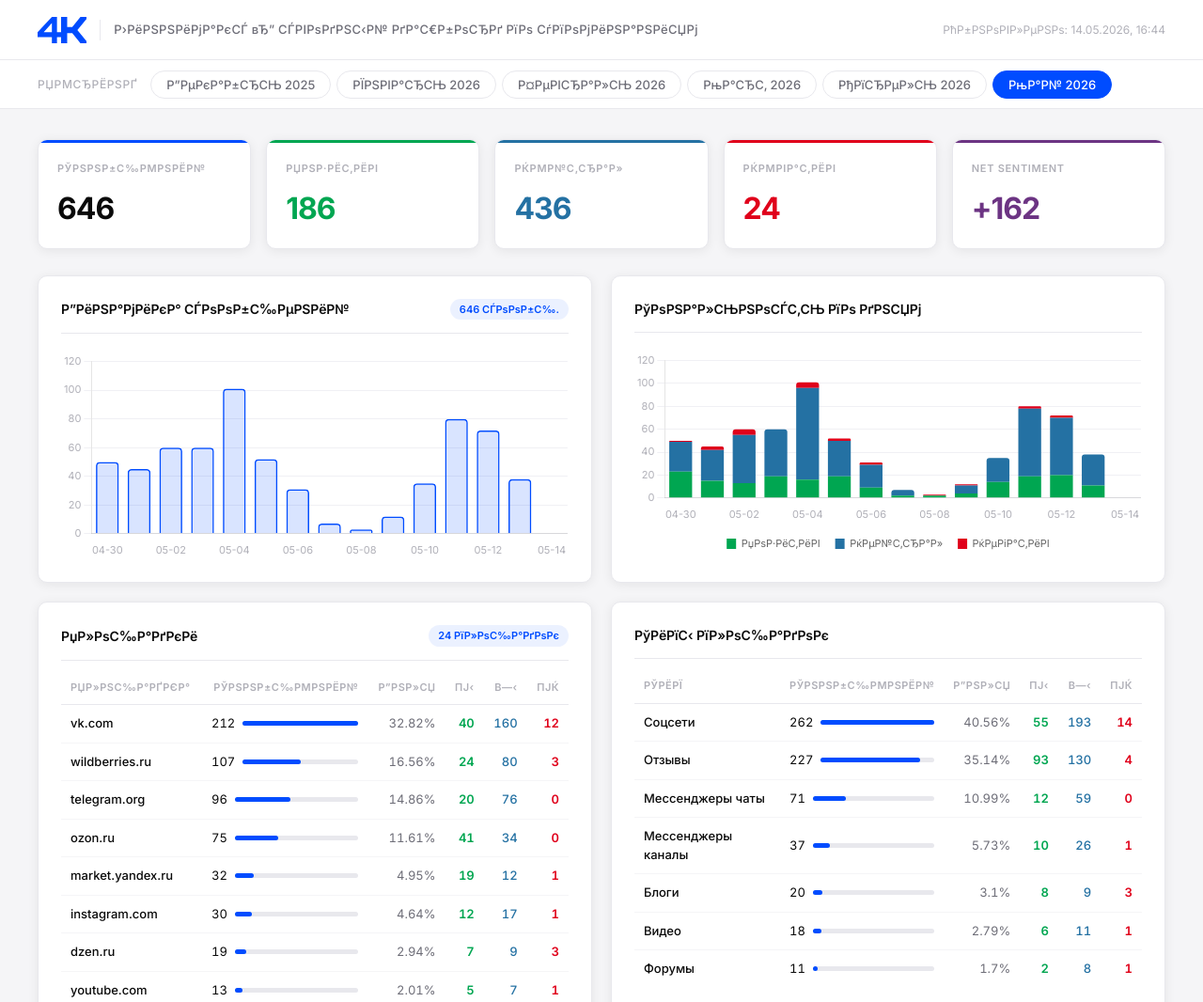
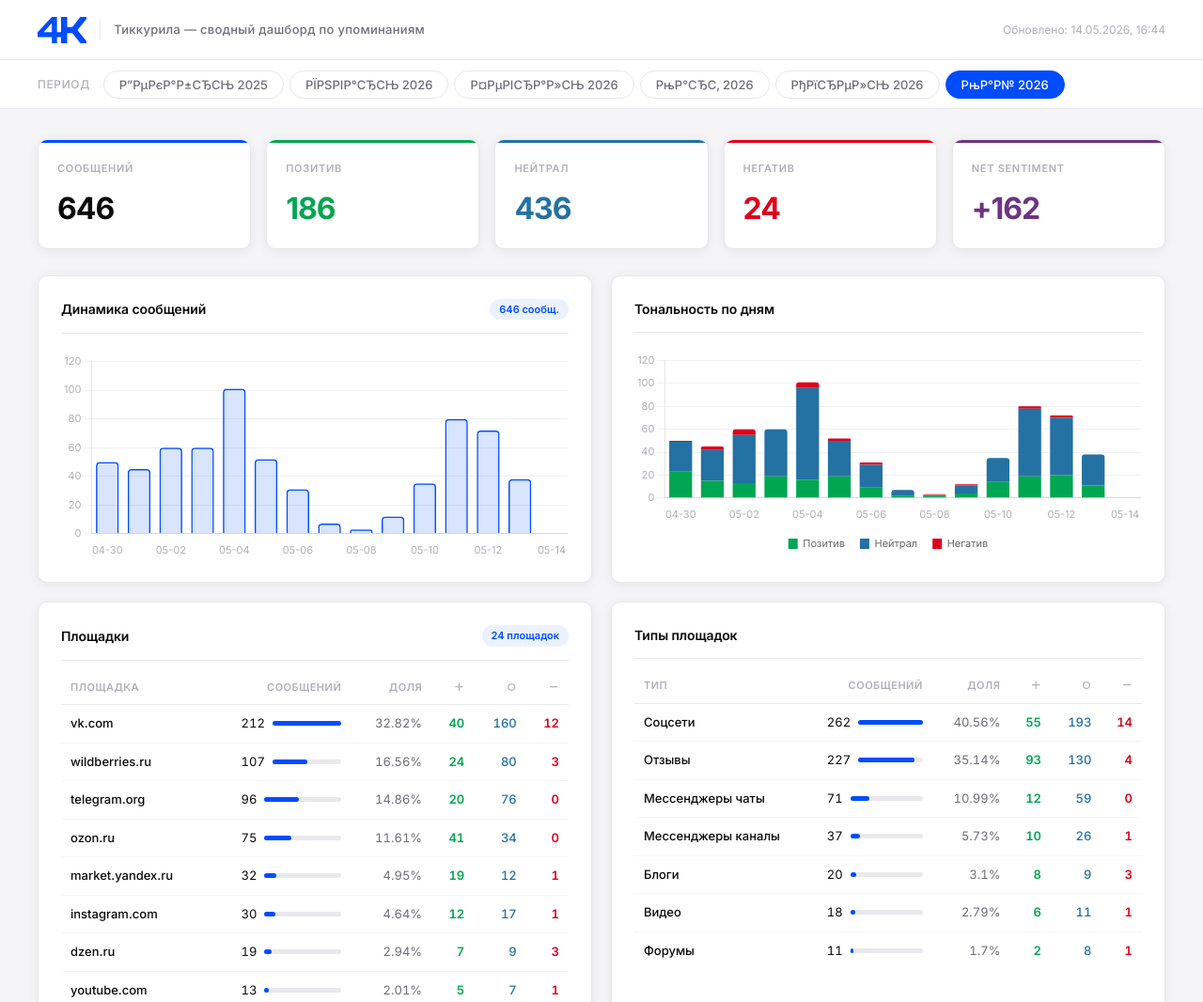
Before and after one commit to AndrewKK875/my-app, a website: page ba-tikk/dashboard/index.html in a window 1280 px wide. Shown: the top 1066 px of the page at 94% size. Drawn offline with nearby package versions, Linux system fonts and the light colour scheme.

Commit message:
fix: исправить кодировку index.html Тиккурила (UTF-8 без BOM)

```diff
--- a/ba-tikk/dashboard/index.html
+++ b/ba-tikk/dashboard/index.html
@@ -3,7 +3,7 @@
 <head>
 <meta charset="UTF-8">
 <meta name="viewport" content="width=device-width, initial-scale=1.0">
-<title>Р›РёРЅРЅРёРјР°РєСЃ вЂ” Brand Analytics</title>
+<title>Тиккурила — Brand Analytics</title>
 <link rel="preconnect" href="https://fonts.googleapis.com">
 <link rel="preconnect" href="https://fonts.gstatic.com" crossorigin>
 <link href="https://fonts.googleapis.com/css2?family=Inter:wght@300;400;500;600;700&display=swap" rel="stylesheet">
@@ -34,7 +34,6 @@
     line-height: 1.5;
   }
 
-  /* в”Ђв”Ђ Header в”Ђв”Ђ */
   header {
     background: var(--white);
     border-bottom: 1px solid var(--gray-2);
@@ -48,34 +47,12 @@
     z-index: 100;
   }
 
-  .logo {
-    display: flex;
-    align-items: center;
-    gap: 14px;
-  }
+  .logo { display: flex; align-items: center; gap: 14px; }
+  .logo svg { height: 28px; width: auto; }
+  .logo-divider { width: 1px; height: 22px; background: var(--gray-2); }
+  .logo-label { font-size: 13px; font-weight: 500; color: var(--gray-4); letter-spacing: .3px; }
+  #updated { font-size: 12px; color: var(--gray-3); font-weight: 400; }
 
-  .logo svg { height: 28px; width: auto; }
-
-  .logo-divider {
-    width: 1px;
-    height: 22px;
-    background: var(--gray-2);
-  }
-
-  .logo-label {
-    font-size: 13px;
-    font-weight: 500;
-    color: var(--gray-4);
-    letter-spacing: .3px;
-  }
-
-  #updated {
-    font-size: 12px;
-    color: var(--gray-3);
-    font-weight: 400;
-  }
-
-  /* в”Ђв”Ђ Month bar в”Ђв”Ђ */
   .month-bar {
     background: var(--white);
     border-bottom: 1px solid var(--gray-2);
@@ -87,75 +64,39 @@
   }
 
   .month-bar-label {
-    font-size: 12px;
-    font-weight: 500;
-    color: var(--gray-3);
-    text-transform: uppercase;
-    letter-spacing: .6px;
-    margin-right: 8px;
+    font-size: 12px; font-weight: 500; color: var(--gray-3);
+    text-transform: uppercase; letter-spacing: .6px; margin-right: 8px;
   }
 
   .month-btn {
-    padding: 6px 16px;
-    border: 1px solid var(--gray-2);
-    border-radius: 20px;
-    background: transparent;
-    cursor: pointer;
-    font-size: 13px;
-    font-family: 'Inter', sans-serif;
-    font-weight: 500;
-    color: var(--gray-4);
-    transition: all .15s;
-    white-space: nowrap;
+    padding: 6px 16px; border: 1px solid var(--gray-2); border-radius: 20px;
+    background: transparent; cursor: pointer; font-size: 13px;
+    font-family: 'Inter', sans-serif; font-weight: 500; color: var(--gray-4);
+    transition: all .15s; white-space: nowrap;
   }
+  .month-btn:hover { border-color: var(--blue); color: var(--blue); }
+  .month-btn.active { background: var(--blue); border-color: var(--blue); color: var(--white); }
 
-  .month-btn:hover {
-    border-color: var(--blue);
-    color: var(--blue);
-  }
+  main { max-width: 1280px; margin: 0 auto; padding: 32px 40px; }
 
-  .month-btn.active {
-    background: var(--blue);
-    border-color: var(--blue);
-    color: var(--white);
-  }
-
-  /* в”Ђв”Ђ Layout в”Ђв”Ђ */
-  main {
-    max-width: 1280px;
-    margin: 0 auto;
-    padding: 32px 40px;
-  }
-
-  /* в”Ђв”Ђ Cards в”Ђв”Ђ */
   .cards {
     display: grid;
     grid-template-columns: repeat(5, 1fr);
     gap: 16px;
     margin-bottom: 28px;
   }
-
   @media (max-width: 1024px) { .cards { grid-template-columns: repeat(3, 1fr); } }
   @media (max-width: 640px)  { .cards { grid-template-columns: repeat(2, 1fr); } }
 
   .card {
-    background: var(--white);
-    border-radius: var(--radius);
-    padding: 22px 20px 18px;
-    box-shadow: var(--shadow);
-    border: 1px solid var(--gray-2);
-    position: relative;
-    overflow: hidden;
+    background: var(--white); border-radius: var(--radius);
+    padding: 22px 20px 18px; box-shadow: var(--shadow);
+    border: 1px solid var(--gray-2); position: relative; overflow: hidden;
   }
-
   .card::before {
-    content: '';
-    position: absolute;
-    top: 0; left: 0; right: 0;
-    height: 3px;
-    background: var(--gray-2);
+    content: ''; position: absolute; top: 0; left: 0; right: 0;
+    height: 3px; background: var(--gray-2);
   }
-
   .card.blue::before   { background: var(--blue); }
   .card.green::before  { background: var(--green); }
   .card.neutral::before{ background: #2471a3; }
@@ -163,222 +104,145 @@
   .card.purple::before { background: #6c3483; }
 
   .card .card-label {
-    font-size: 11px;
-    font-weight: 600;
-    text-transform: uppercase;
-    letter-spacing: .7px;
-    color: var(--gray-3);
-    margin-bottom: 10px;
+    font-size: 11px; font-weight: 600; text-transform: uppercase;
+    letter-spacing: .7px; color: var(--gray-3); margin-bottom: 10px;
   }
-
-  .card .card-value {
-    font-size: 32px;
-    font-weight: 700;
-    letter-spacing: -1px;
-    color: var(--black);
-  }
-
+  .card .card-value { font-size: 32px; font-weight: 700; letter-spacing: -1px; color: var(--black); }
   .card.green  .card-value { color: var(--green); }
   .card.red    .card-value { color: var(--red); }
   .card.neutral .card-value{ color: #2471a3; }
   .card.purple .card-value { color: #6c3483; }
 
-  /* в”Ђв”Ђ Panels в”Ђв”Ђ */
-  .row {
-    display: grid;
-    grid-template-columns: 1fr 1fr;
-    gap: 20px;
-    margin-bottom: 20px;
-  }
-
-  .row.single { grid-template-columns: 1fr; }
-
+  .row { display: grid; grid-template-columns: 1fr 1fr; gap: 20px; margin-bottom: 20px; }
   @media (max-width: 900px) { .row { grid-template-columns: 1fr; } }
 
   .panel {
-    background: var(--white);
-    border-radius: var(--radius);
-    padding: 24px;
-    box-shadow: var(--shadow);
-    border: 1px solid var(--gray-2);
+    background: var(--white); border-radius: var(--radius);
+    padding: 24px; box-shadow: var(--shadow); border: 1px solid var(--gray-2);
   }
+  .panel-header {
+    display: flex; align-items: center; justify-content: space-between;
+    margin-bottom: 20px; padding-bottom: 14px; border-bottom: 1px solid var(--gray-2);
+  }
+  .panel-title { font-size: 14px; font-weight: 600; color: var(--black); letter-spacing: -.1px; }
+  .panel-badge {
+    font-size: 11px; font-weight: 600; color: var(--blue);
+    background: rgba(0,76,255,.08); padding: 3px 10px; border-radius: 20px;
+  }
+  .chart-wrap { position: relative; height: 220px; }
 
-  .panel-header {
-    display: flex;
-    align-items: center;
-    justify-content: space-between;
-    margin-bottom: 20px;
-    padding-bottom: 14px;
+  table { width: 100%; border-collapse: collapse; font-size: 13px; }
+  thead th {
+    text-align: left; padding: 0 10px 10px; font-size: 11px; font-weight: 600;
+    text-transform: uppercase; letter-spacing: .5px; color: var(--gray-3);
     border-bottom: 1px solid var(--gray-2);
   }
-
-  .panel-title {
-    font-size: 14px;
-    font-weight: 600;
-    color: var(--black);
-    letter-spacing: -.1px;
-  }
-
-  .panel-badge {
-    font-size: 11px;
-    font-weight: 600;
-    color: var(--blue);
-    background: rgba(0, 76, 255, .08);
-    padding: 3px 10px;
-    border-radius: 20px;
-  }
-
-  .chart-wrap {
-    position: relative;
-    height: 220px;
-  }
-
-  /* в”Ђв”Ђ Tables в”Ђв”Ђ */
-  table {
-    width: 100%;
-    border-collapse: collapse;
-    font-size: 13px;
-  }
-
-  thead th {
-    text-align: left;
-    padding: 0 10px 10px;
-    font-size: 11px;
-    font-weight: 600;
-    text-transform: uppercase;
-    letter-spacing: .5px;
-    color: var(--gray-3);
-    border-bottom: 1px solid var(--gray-2);
-  }
-
-  tbody td {
-    padding: 10px;
-    border-bottom: 1px solid var(--gray-1);
-    color: var(--black);
-  }
-
+  tbody td { padding: 10px; border-bottom: 1px solid var(--gray-1); color: var(--black); }
   tbody tr:last-child td { border-bottom: none; }
   tbody tr:hover td { background: var(--gray-1); }
 
   .td-name { font-weight: 500; }
   .td-num  { font-variant-numeric: tabular-nums; text-align: right; }
-
-  .tone-pos { color: var(--green);  font-weight: 600; }
-  .tone-neu { color: #2471a3;       font-weight: 500; }
-  .tone-neg { color: var(--red);    font-weight: 600; }
+  .tone-pos { color: var(--green); font-weight: 600; }
+  .tone-neu { color: #2471a3; font-weight: 500; }
+  .tone-neg { color: var(--red); font-weight: 600; }
 
   .bar-wrap { display: flex; align-items: center; gap: 8px; }
   .bar-bg   { flex: 1; background: var(--gray-2); border-radius: 4px; height: 5px; min-width: 50px; }
   .bar-fg   { background: var(--blue); border-radius: 4px; height: 5px; }
 
-  /* в”Ђв”Ђ States в”Ђв”Ђ */
-  #loading, #error {
-    text-align: center;
-    padding: 80px 20px;
-    color: var(--gray-3);
-    font-size: 15px;
-  }
-
+  #loading, #error { text-align: center; padding: 80px 20px; color: var(--gray-3); font-size: 15px; }
   #error { color: var(--red); }
 
   .spinner {
-    width: 32px; height: 32px;
-    border: 3px solid var(--gray-2);
-    border-top-color: var(--blue);
-    border-radius: 50%;
-    animation: spin .7s linear infinite;
-    margin: 0 auto 16px;
+    width: 32px; height: 32px; border: 3px solid var(--gray-2);
+    border-top-color: var(--blue); border-radius: 50%;
+    animation: spin .7s linear infinite; margin: 0 auto 16px;
   }
-
   @keyframes spin { to { transform: rotate(360deg); } }
 </style>
 </head>
 <body>
 
-<!-- Header -->
 <header>
   <div class="logo">
     <svg xmlns="http://www.w3.org/2000/svg" viewBox="0 0 486 261" fill="none">
       <path fill="#004cff" d="M192.315 0v150.463h40.489v50.153h-40.489v60.186h-50.609v-60.186H0v-50.153L141.706 0zm101.221 100.309h50.609L425.119 0h60.732v20.062L394.754 130.4l91.097 110.339v20.062h-60.732l-80.974-100.309h-50.609v100.309h-60.731V0h60.731zM60.731 150.463h80.975V60.186z"/>
     </svg>
     <div class="logo-divider"></div>
-    <span class="logo-label">Р›РёРЅРЅРёРјР°РєСЃ вЂ” СЃРІРѕРґРЅС‹Р№ РґР°С€Р±РѕСЂРґ РїРѕ СѓРїРѕРјРёРЅР°РЅРёСЏРј</span>
+    <span class="logo-label">Тиккурила — сводный дашборд по упоминаниям</span>
   </div>
   <span id="updated"></span>
 </header>
 
-<!-- Month selector -->
 <div class="month-bar">
-  <span class="month-bar-label">РџРµСЂРёРѕРґ</span>
+  <span class="month-bar-label">Период</span>
   <div id="month-buttons" style="display:flex;gap:6px;flex-wrap:wrap"></div>
 </div>
 
 <main>
   <div id="loading">
     <div class="spinner"></div>
-    Р—Р°РіСЂСѓР·РєР° РґР°РЅРЅС‹С…...
+    Загрузка данных...
   </div>
   <div id="error" style="display:none"></div>
 
   <div id="content" style="display:none">
 
-    <!-- РљР°СЂС‚РѕС‡РєРё -->
     <div class="cards">
       <div class="card blue">
-        <div class="card-label">РЎРѕРѕР±С‰РµРЅРёР№</div>
-        <div class="card-value" id="c-total">вЂ”</div>
+        <div class="card-label">Сообщений</div>
+        <div class="card-value" id="c-total">—</div>
       </div>
       <div class="card green">
-        <div class="card-label">РџРѕР·РёС‚РёРІ</div>
-        <div class="card-value" id="c-pos">вЂ”</div>
+        <div class="card-label">Позитив</div>
+        <div class="card-value" id="c-pos">—</div>
       </div>
       <div class="card neutral">
-        <div class="card-label">РќРµР№С‚СЂР°Р»</div>
-        <div class="card-value" id="c-neu">вЂ”</div>
+        <div class="card-label">Нейтрал</div>
+        <div class="card-value" id="c-neu">—</div>
       </div>
       <div class="card red">
-        <div class="card-label">РќРµРіР°С‚РёРІ</div>
-        <div class="card-value" id="c-neg">вЂ”</div>
+        <div class="card-label">Негатив</div>
+        <div class="card-value" id="c-neg">—</div>
       </div>
       <div class="card purple">
         <div class="card-label">Net Sentiment</div>
-        <div class="card-value" id="c-net">вЂ”</div>
+        <div class="card-value" id="c-net">—</div>
       </div>
     </div>
 
-    <!-- Р“СЂР°С„РёРєРё -->
     <div class="row">
       <div class="panel">
         <div class="panel-header">
-          <span class="panel-title">Р”РёРЅР°РјРёРєР° СЃРѕРѕР±С‰РµРЅРёР№</span>
-          <span class="panel-badge" id="badge-total">вЂ”</span>
+          <span class="panel-title">Динамика сообщений</span>
+          <span class="panel-badge" id="badge-total">—</span>
         </div>
         <div class="chart-wrap"><canvas id="chart-daily"></canvas></div>
       </div>
       <div class="panel">
         <div class="panel-header">
-          <span class="panel-title">РўРѕРЅР°Р»СЊРЅРѕСЃС‚СЊ РїРѕ РґРЅСЏРј</span>
+          <span class="panel-title">Тональность по дням</span>
         </div>
         <div class="chart-wrap"><canvas id="chart-tone"></canvas></div>
       </div>
     </div>
 
-    <!-- РўР°Р±Р»РёС†С‹ -->
     <div class="row">
       <div class="panel">
         <div class="panel-header">
-          <span class="panel-title">РџР»РѕС‰Р°РґРєРё</span>
-          <span class="panel-badge" id="badge-hubs">вЂ”</span>
+          <span class="panel-title">Площадки</span>
+          <span class="panel-badge" id="badge-hubs">—</span>
         </div>
         <div style="overflow-x:auto">
           <table>
             <thead><tr>
-              <th>РџР»РѕС‰Р°РґРєР°</th>
-              <th style="text-align:right">РЎРѕРѕР±С‰РµРЅРёР№</th>
-              <th style="text-align:right">Р”РѕР»СЏ</th>
-              <th style="text-align:right">пј‹</th>
-              <th style="text-align:right">в—‹</th>
-              <th style="text-align:right">пјЌ</th>
+              <th>Площадка</th>
+              <th style="text-align:right">Сообщений</th>
+              <th style="text-align:right">Доля</th>
+              <th style="text-align:right">＋</th>
+              <th style="text-align:right">○</th>
+              <th style="text-align:right">－</th>
             </tr></thead>
             <tbody id="body-hubs"></tbody>
           </table>
@@ -386,17 +250,17 @@
       </div>
       <div class="panel">
         <div class="panel-header">
-          <span class="panel-title">РўРёРїС‹ РїР»РѕС‰Р°РґРѕРє</span>
+          <span class="panel-title">Типы площадок</span>
         </div>
         <div style="overflow-x:auto">
           <table>
             <thead><tr>
-              <th>РўРёРї</th>
-              <th style="text-align:right">РЎРѕРѕР±С‰РµРЅРёР№</th>
-              <th style="text-align:right">Р”РѕР»СЏ</th>
-              <th style="text-align:right">пј‹</th>
-              <th style="text-align:right">в—‹</th>
-              <th style="text-align:right">пјЌ</th>
+              <th>Тип</th>
+              <th style="text-align:right">Сообщений</th>
+              <th style="text-align:right">Доля</th>
+              <th style="text-align:right">＋</th>
+              <th style="text-align:right">○</th>
+              <th style="text-align:right">－</th>
             </tr></thead>
             <tbody id="body-types"></tbody>
           </table>
@@ -424,7 +288,7 @@ function hide(id) { $(id).style.display = 'none'; }
 async function init() {
   try {
     const idx = await loadJSON(BASE + '/index.json');
-    $('updated').textContent = 'РћР±РЅРѕРІР»РµРЅРѕ: ' + new Date(idx.updatedAt).toLocaleString('ru-RU', { day:'2-digit', month:'2-digit', year:'numeric', hour:'2-digit', minute:'2-digit' });
+    $('updated').textContent = 'Обновлено: ' + new Date(idx.updatedAt).toLocaleString('ru-RU', { day:'2-digit', month:'2-digit', year:'numeric', hour:'2-digit', minute:'2-digit' });
 
     const btns = $('month-buttons');
     idx.months.forEach((m, i) => {
@@ -445,7 +309,7 @@ async function init() {
     await loadMonth(idx.months[idx.months.length - 1].key);
   } catch (e) {
     hide('loading');
-    $('error').textContent = 'РћС€РёР±РєР° Р·Р°РіСЂСѓР·РєРё РґР°РЅРЅС‹С…: ' + e.message;
+    $('error').textContent = 'Ошибка загрузки данных: ' + e.message;
     show('error');
   }
 }
@@ -462,10 +326,9 @@ async function loadMonth(key) {
   const net = s.netSentiment;
   const netEl = $('c-net');
   netEl.textContent = (net > 0 ? '+' : '') + net.toLocaleString('ru');
-  netEl.closest('.card').querySelector('.card-label').textContent = 'Net Sentiment';
 
-  $('badge-total').textContent = s.totalMsgs.toLocaleString('ru') + ' СЃРѕРѕР±С‰.';
-  $('badge-hubs').textContent  = d.hubs.length + ' РїР»РѕС‰Р°РґРѕРє';
+  $('badge-total').textContent = s.totalMsgs.toLocaleString('ru') + ' сообщ.';
+  $('badge-hubs').textContent  = d.hubs.length + ' площадок';
 
   renderDailyChart(d.dailyTone);
   renderToneChart(d.dailyTone);
@@ -479,17 +342,10 @@ function renderDailyChart(daily) {
     type: 'bar',
     data: {
       labels: daily.map(d => d.date.slice(5)),
-      datasets: [{
-        data: daily.map(d => d.msgs),
-        backgroundColor: 'rgba(0,76,255,.15)',
-        borderColor: '#004cff',
-        borderWidth: 1.5,
-        borderRadius: 4,
-      }]
+      datasets: [{ data: daily.map(d => d.msgs), backgroundColor: 'rgba(0,76,255,.15)', borderColor: '#004cff', borderWidth: 1.5, borderRadius: 4 }]
     },
     options: {
-      responsive: true,
-      maintainAspectRatio: false,
+      responsive: true, maintainAspectRatio: false,
       plugins: { legend: { display: false } },
       scales: {
         x: { grid: { display: false }, ticks: { maxTicksLimit: 10, font: { family: 'Inter', size: 11 }, color: '#b0b0b8' } },
@@ -506,14 +362,13 @@ function renderToneChart(daily) {
     data: {
       labels: daily.map(d => d.date.slice(5)),
       datasets: [
-        { label: 'РџРѕР·РёС‚РёРІ', data: daily.map(d => d.positive), backgroundColor: '#00a651', borderRadius: 3 },
-        { label: 'РќРµР№С‚СЂР°Р»', data: daily.map(d => d.neutral),  backgroundColor: '#2471a3', borderRadius: 3 },
-        { label: 'РќРµРіР°С‚РёРІ', data: daily.map(d => d.negative), backgroundColor: '#e0001b', borderRadius: 3 },
+        { label: 'Позитив', data: daily.map(d => d.positive), backgroundColor: '#00a651', borderRadius: 3 },
+        { label: 'Нейтрал', data: daily.map(d => d.neutral),  backgroundColor: '#2471a3', borderRadius: 3 },
+        { label: 'Негатив', data: daily.map(d => d.negative), backgroundColor: '#e0001b', borderRadius: 3 },
       ]
     },
     options: {
-      responsive: true,
-      maintainAspectRatio: false,
+      responsive: true, maintainAspectRatio: false,
       plugins: { legend: { position: 'bottom', labels: { font: { family: 'Inter', size: 11 }, boxWidth: 10, padding: 16 } } },
       scales: {
         x: { stacked: true, grid: { display: false }, ticks: { maxTicksLimit: 10, font: { family: 'Inter', size: 11 }, color: '#b0b0b8' } },
@@ -528,12 +383,7 @@ function renderHubsTable(hubs) {
   $('body-hubs').innerHTML = hubs.map(h => `
     <tr>
       <td class="td-name">${h.name}</td>
-      <td class="td-num">
-        <div class="bar-wrap">
-          <span>${h.msgs}</span>
-          <div class="bar-bg"><div class="bar-fg" style="width:${Math.round(h.msgs/max*100)}%"></div></div>
-        </div>
-      </td>
+      <td class="td-num"><div class="bar-wrap"><span>${h.msgs}</span><div class="bar-bg"><div class="bar-fg" style="width:${Math.round(h.msgs/max*100)}%"></div></div></div></td>
       <td class="td-num" style="color:var(--gray-4)">${h.percent}%</td>
       <td class="td-num tone-pos">${h.positive}</td>
       <td class="td-num tone-neu">${h.neutral}</td>
@@ -546,12 +396,7 @@ function renderTypesTable(types) {
   $('body-types').innerHTML = types.map(t => `
     <tr>
       <td class="td-name">${t.name}</td>
-      <td class="td-num">
-        <div class="bar-wrap">
-          <span>${t.msgs}</span>
-          <div class="bar-bg"><div class="bar-fg" style="width:${Math.round(t.msgs/max*100)}%"></div></div>
-        </div>
-      </td>
+      <td class="td-num"><div class="bar-wrap"><span>${t.msgs}</span><div class="bar-bg"><div class="bar-fg" style="width:${Math.round(t.msgs/max*100)}%"></div></div></div></td>
       <td class="td-num" style="color:var(--gray-4)">${t.percent}%</td>
       <td class="td-num tone-pos">${t.positive}</td>
       <td class="td-num tone-neu">${t.neutral}</td>
```
Also changed, not shown: ba-tikk/scr/Screenshot 2026-05-14 194637.png (added).
